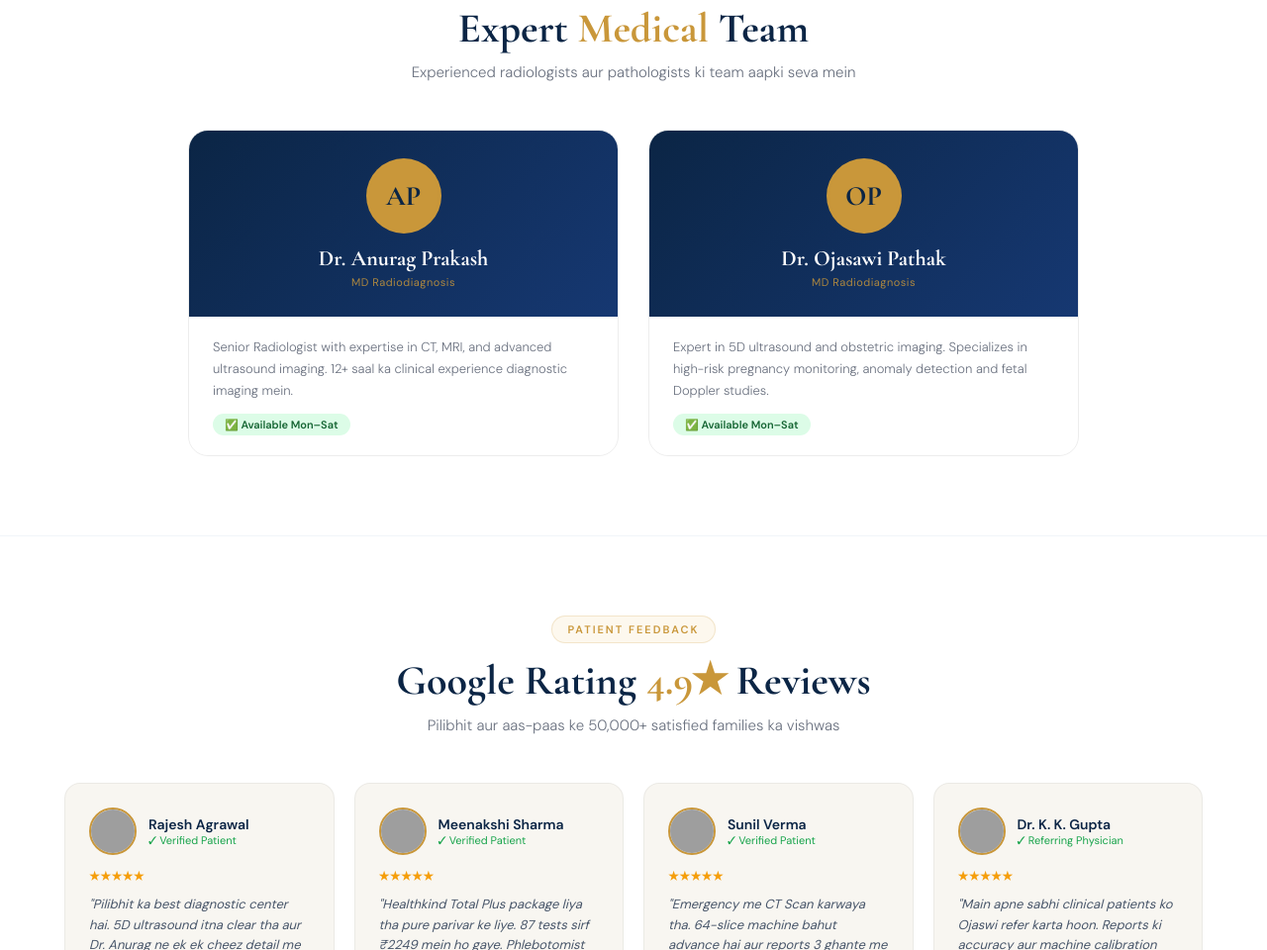
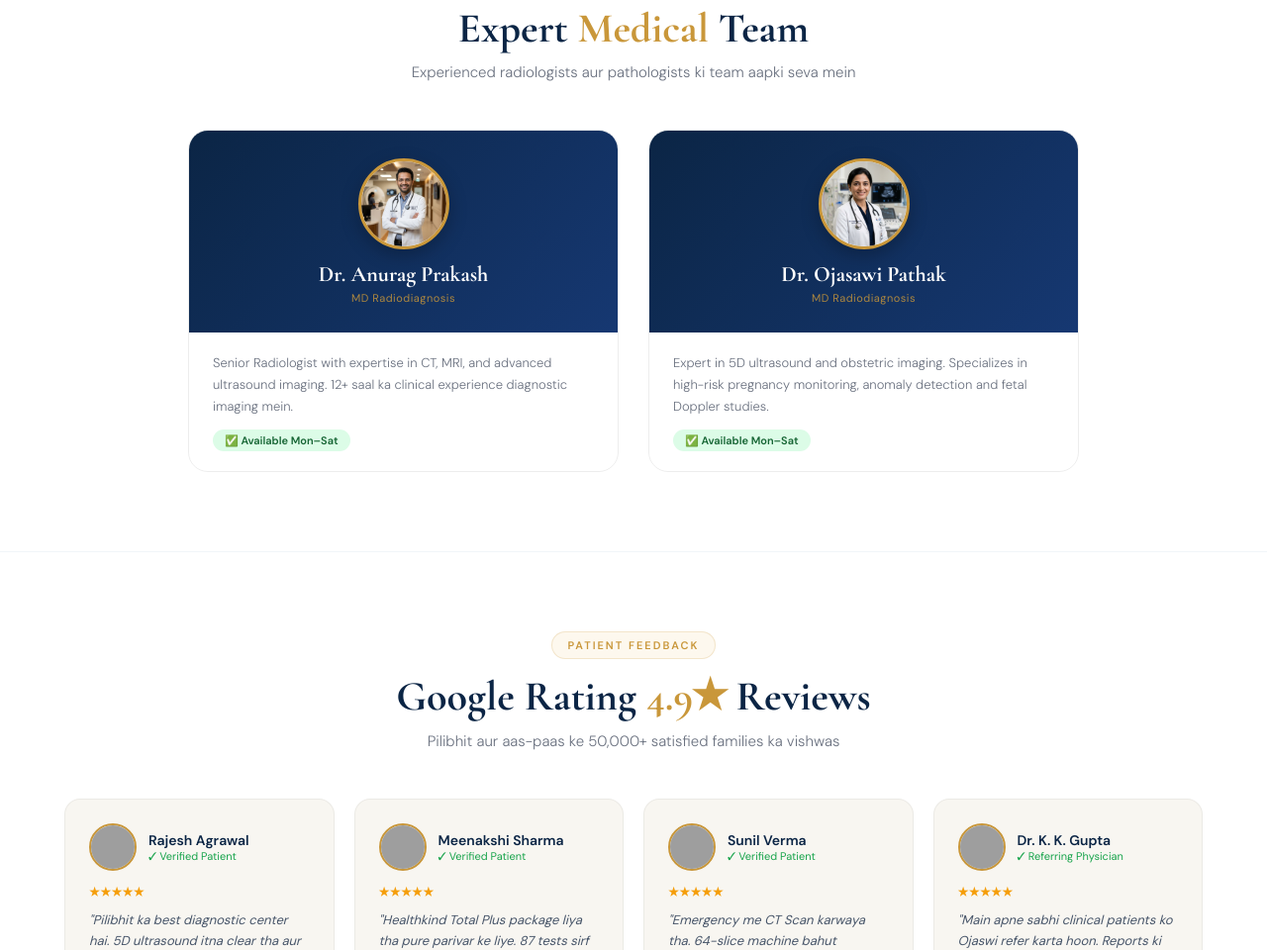
Before and after one commit to veermonee/Advanced-Diagnostics, a plain HTML site: page index.html in a window 1280 px wide. Shown: the part 2248-3208 px from the top of the page at 99% size. Drawn offline with nearby package versions, Linux system fonts and the light colour scheme; no server answers; grey boxes are pictures that could not be loaded.

Commit message:
Add professional AI doctor portrait photos for Dr. Anurag Prakash and Dr. Ojasawi Pathak

```diff
--- a/index.html
+++ b/index.html
@@ -289,7 +289,9 @@
   <div class="doctors-grid">
     <div class="doc-card">
       <div class="doc-top">
-        <div class="doc-avatar">AP</div>
+        <div class="doc-avatar">
+          <img src="dr_anurag.jpg" alt="Dr. Anurag Prakash MD Radiodiagnosis" loading="lazy">
+        </div>
         <div class="doc-name">Dr. Anurag Prakash</div>
         <div class="doc-qual">MD Radiodiagnosis</div>
       </div>
@@ -300,7 +302,9 @@
     </div>
     <div class="doc-card">
       <div class="doc-top">
-        <div class="doc-avatar">OP</div>
+        <div class="doc-avatar">
+          <img src="dr_ojasawi.jpg" alt="Dr. Ojasawi Pathak MD Radiodiagnosis" loading="lazy">
+        </div>
         <div class="doc-name">Dr. Ojasawi Pathak</div>
         <div class="doc-qual">MD Radiodiagnosis</div>
       </div>
--- a/style.css
+++ b/style.css
@@ -364,7 +364,8 @@ nav{position:sticky;top:0;left:0;right:0;z-index:100;padding:0 5%;background:rgb
 .doc-card{border:1px solid rgba(0,0,0,0.07);border-radius:20px;overflow:hidden;transition:all 0.3s;}
 .doc-card:hover{box-shadow:0 16px 48px rgba(11,37,69,0.1);transform:translateY(-4px);}
 .doc-top{background:linear-gradient(135deg,var(--navy),var(--navy2));padding:28px;text-align:center;position:relative;}
-.doc-avatar{width:76px;height:76px;border-radius:50%;background:var(--gold);margin:0 auto 12px;display:flex;align-items:center;justify-content:center;font-family:'Cormorant Garamond',serif;font-size:28px;font-weight:700;color:var(--navy);border:3px solid rgba(201,151,58,0.4);}
+.doc-avatar{width:92px;height:92px;border-radius:50%;background:var(--gold-pale);margin:0 auto 12px;display:flex;align-items:center;justify-content:center;font-family:'Cormorant Garamond',serif;font-size:28px;font-weight:700;color:var(--navy);border:3px solid var(--gold);overflow:hidden;box-shadow:0 6px 18px rgba(0,0,0,0.25);}
+.doc-avatar img{width:100%;height:100%;object-fit:cover;display:block;}
 .doc-name{font-family:'Cormorant Garamond',serif;font-size:22px;font-weight:700;color:white;}
 .doc-qual{font-size:11px;color:rgba(201,151,58,0.85);margin-top:4px;letter-spacing:0.5px;}
 .doc-bottom{padding:20px 24px;}
```
Also changed, not shown: dr_anurag.jpg (added), dr_ojasawi.jpg (added).
